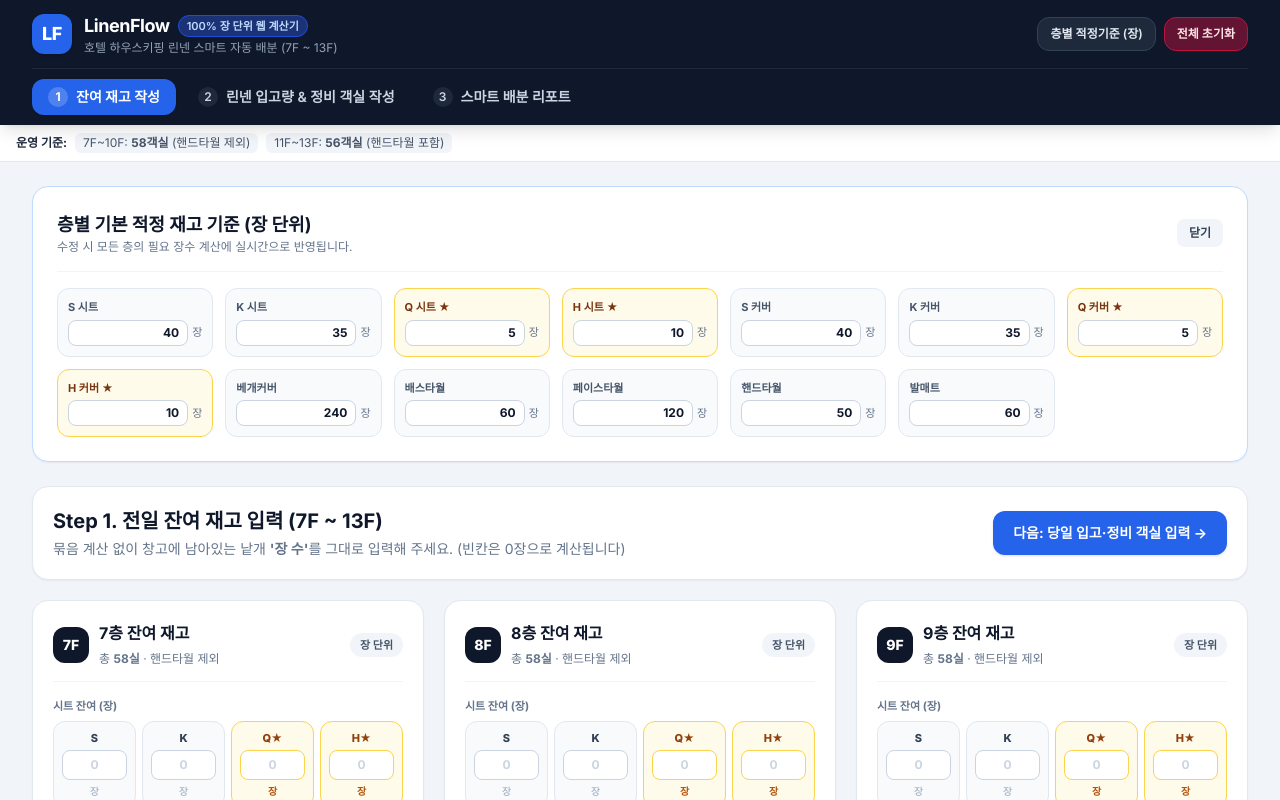
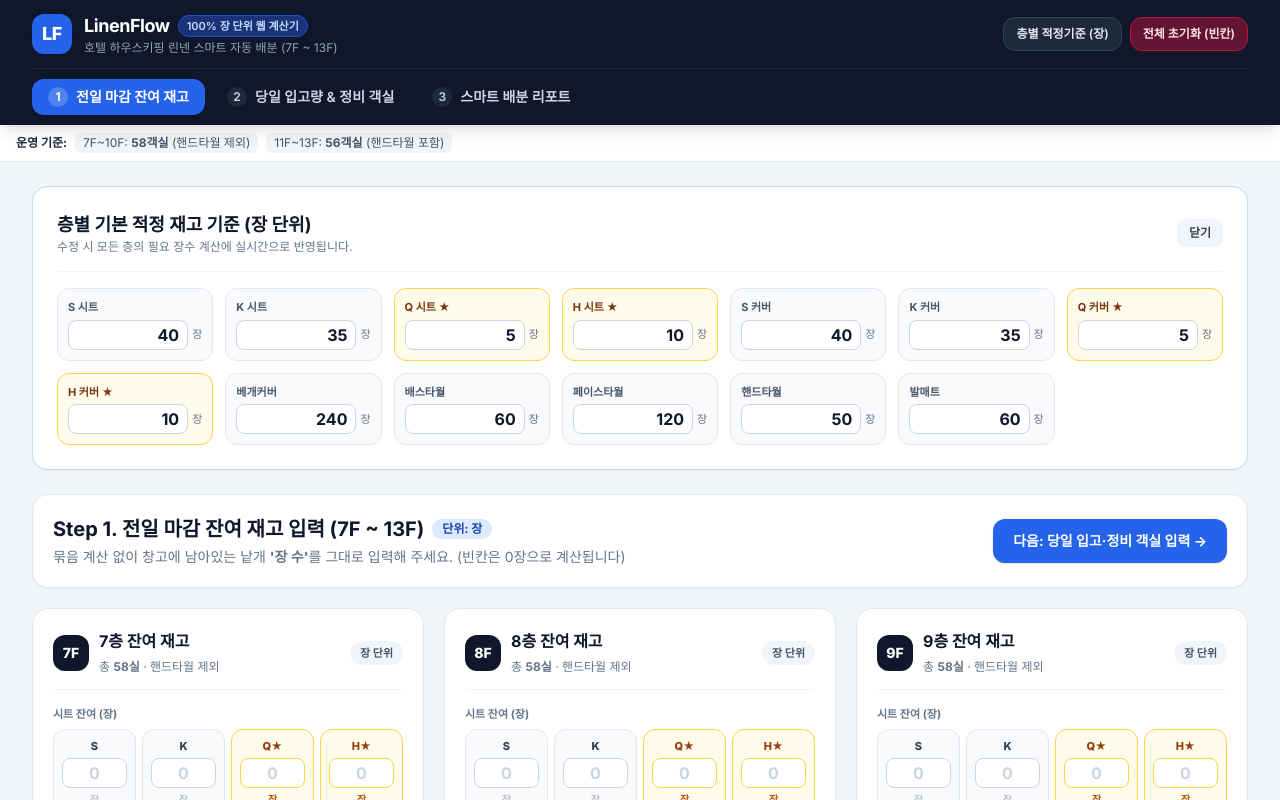
Before and after one commit to shin-Hyunwoo/LinenFlow, a plain HTML site: page index.html in a window 1280 px wide. Both pictures are taken after a click on the button "층별 적정기준 (장)". Shown: the top 800 px of the page. Drawn offline with nearby package versions, Linux system fonts and the light colour scheme.

Commit message:
Fix swipe and input auto zoom
Fix swipe and input auto zoom

```diff
--- a/index.html
+++ b/index.html
@@ -3,24 +3,34 @@
 <head>
   <meta charset="UTF-8">
   <meta name="viewport" content="width=device-width, initial-scale=1.0">
+  <meta name="theme-color" content="#0f172a">
   <title>LinenFlow - 호텔 하우스키핑 린넨 스마트 자동 배분 계산기 (장 단위 전용)</title>
   <script src="https://cdn.tailwindcss.com"></script>
   <style>
     @import url('https://fonts.googleapis.com/css2?family=Inter:wght@400;500;600;700;800&display=swap');
+    html {
+      background-color: #0f172a;
+      overscroll-behavior-y: none;
+    }
     body {
       font-family: 'Inter', -apple-system, BlinkMacSystemFont, "Segoe UI", Roboto, sans-serif;
       background-color: #f1f5f9;
       color: #0f172a;
       margin: 0;
       padding: 0;
+      overscroll-behavior-y: none;
+    }
+    /* 모바일 브라우저 입력창 포커스 시 자동 확대 방지 (16px 유지) */
+    input,
+    input[type="number"] {
+      font-size: 16px !important;
+      line-height: 1.25;
+      -moz-appearance: textfield;
     }
     input[type="number"]::-webkit-inner-spin-button,
     input[type="number"]::-webkit-outer-spin-button {
       -webkit-appearance: none;
       margin: 0;
-    }
-    input[type="number"] {
-      -moz-appearance: textfield;
     }
     .qh-highlight-badge {
       background-color: #fffbeb;
@@ -63,7 +73,7 @@
             층별 적정기준 (장)
           </button>
           <button type="button" id="btn-reset-all" class="px-3 py-2 text-xs font-semibold bg-rose-900/70 hover:bg-rose-800 text-rose-100 rounded-xl border border-rose-700 transition">
-            전체 초기화
+            전체 초기화 (빈칸)
           </button>
         </div>
       </div>
@@ -72,11 +82,11 @@
       <div class="flex space-x-1.5 border-t border-slate-800 py-2.5 overflow-x-auto">
         <button type="button" data-step="1" class="step-tab px-4 py-2 text-xs sm:text-sm font-bold rounded-xl bg-blue-600 text-white shadow flex items-center space-x-2 whitespace-nowrap transition">
           <span class="w-5 h-5 rounded-full bg-white/20 flex items-center justify-center text-xs">1</span>
-          <span>잔여 재고 작성</span>
+          <span>전일 마감 잔여 재고</span>
         </button>
         <button type="button" data-step="2" class="step-tab px-4 py-2 text-xs sm:text-sm font-semibold rounded-xl text-slate-300 hover:bg-slate-800 flex items-center space-x-2 whitespace-nowrap transition">
           <span class="w-5 h-5 rounded-full bg-slate-800 flex items-center justify-center text-xs">2</span>
-          <span>린넨 입고량 & 정비 객실 작성</span>
+          <span>당일 입고량 & 정비 객실</span>
         </button>
         <button type="button" data-step="3" class="step-tab px-4 py-2 text-xs sm:text-sm font-semibold rounded-xl text-slate-300 hover:bg-slate-800 flex items-center space-x-2 whitespace-nowrap transition">
           <span class="w-5 h-5 rounded-full bg-slate-800 flex items-center justify-center text-xs">3</span>
@@ -122,7 +132,8 @@
       <div class="bg-white rounded-2xl p-5 shadow-sm border border-slate-200 flex flex-col sm:flex-row sm:items-center justify-between gap-4">
         <div>
           <div class="flex items-center space-x-2">
-            <h1 class="text-lg sm:text-xl font-bold text-slate-900">Step 1. 전일 잔여 재고 입력 (7F ~ 13F)</h1>
+            <h1 class="text-lg sm:text-xl font-bold text-slate-900">Step 1. 전일 마감 잔여 재고 입력 (7F ~ 13F)</h1>
+            <span class="px-2.5 py-0.5 rounded-full text-xs font-bold bg-blue-100 text-blue-800">단위: 장</span>
           </div>
           <p class="text-xs sm:text-sm text-slate-500 mt-1">
             묶음 계산 없이 창고에 남아있는 낱개 <b>'장 수'</b>를 그대로 입력해 주세요. (빈칸은 0장으로 계산됩니다)
@@ -141,7 +152,7 @@
     <section id="section-step-2" class="hidden space-y-5">
       <div class="bg-white rounded-2xl p-5 shadow-sm border border-slate-200 flex flex-col sm:flex-row sm:items-center justify-between gap-4">
         <div>
-          <h1 class="text-lg sm:text-xl font-bold text-slate-900">Step 2. 린넨 입고량 및 정비 객실 수</h1>
+          <h1 class="text-lg sm:text-xl font-bold text-slate-900">Step 2. 당일 중앙 세탁 입고량(장) 및 정비 객실 수</h1>
           <p class="text-xs sm:text-sm text-slate-500 mt-1">입고 수량을 <b>'장'</b> 단위로 입력하고 각 층의 당일 정비 객실 수를 입력하세요.</p>
         </div>
         <div class="flex items-center space-x-2">
@@ -158,7 +169,7 @@
         <!-- 좌측: 당일 세탁 입고량 (장 단위) -->
         <div class="lg:col-span-6 bg-white rounded-2xl p-5 shadow-sm border border-slate-200 space-y-4">
           <div class="flex items-center justify-between border-b border-slate-100 pb-3">
-            <h2 class="font-bold text-base text-slate-900">린넨 입고량 (장 단위)</h2>
+            <h2 class="font-bold text-base text-slate-900">당일 중앙 세탁 입고량 (장 단위)</h2>
             <span class="text-xs font-semibold text-blue-600 bg-blue-50 px-2.5 py-1 rounded-full">낱개 장수 직접 입력</span>
           </div>
           <div id="step2-delivery-list" class="space-y-4"></div>
@@ -168,7 +179,7 @@
         <div class="lg:col-span-6 bg-white rounded-2xl p-5 shadow-sm border border-slate-200 flex flex-col justify-between space-y-5">
           <div>
             <div class="flex items-center justify-between border-b border-slate-100 pb-3">
-              <h2 class="font-bold text-base text-slate-900">층별 정비 객실 수</h2>
+              <h2 class="font-bold text-base text-slate-900">층별 당일 정비 객실 수</h2>
               <span class="text-xs text-slate-500">정비 객실 비율에 따른 수요 산출</span>
             </div>
             <div class="mt-4 overflow-x-auto border border-slate-200 rounded-xl">
@@ -382,9 +393,9 @@
               ${item.name} ${item.isQH ? '★' : ''}
             </label>
             <div class="flex items-center space-x-1">
-              <input type="number" min="0" value="${state.targetStock[item.key]}" data-target-key="${item.key}"
-                class="target-cfg-input w-full bg-white border border-slate-300 rounded-lg px-2 py-1 text-xs font-bold text-right text-slate-900">
-              <span class="text-[11px] text-slate-500">장</span>
+              <input type="number" inputmode="numeric" min="0" value="${state.targetStock[item.key]}" data-target-key="${item.key}"
+                class="target-cfg-input w-full bg-white border border-slate-300 rounded-lg px-2 py-1 text-base font-bold text-right text-slate-900">
+              <span class="text-[11px] text-slate-500 shrink-0">장</span>
             </div>
           </div>
         `).join('');
@@ -410,14 +421,14 @@
                     const displayVal = rawVal !== null && rawVal !== '' ? rawVal : '';
                     const sizeCode = item.key.split('-')[1];
                     return `
-                      <div class="p-2 rounded-xl border ${item.isQH ? 'qh-highlight-badge' : 'bg-slate-50 border-slate-200'}">
+                      <div class="p-1.5 sm:p-2 rounded-xl border ${item.isQH ? 'qh-highlight-badge' : 'bg-slate-50 border-slate-200'}">
                         <span class="block text-center text-[11px] font-extrabold ${item.isQH ? 'text-amber-800' : 'text-slate-700'} mb-1">
                           ${sizeCode}${item.isQH ? '★' : ''}
                         </span>
                         <div class="relative">
-                          <input type="number" min="0" placeholder="0" value="${displayVal}"
+                          <input type="number" inputmode="numeric" min="0" placeholder="0" value="${displayVal}"
                             data-floor="${f}" data-key="${item.key}"
-                            class="prev-stock-input w-full text-center font-bold text-xs bg-white border ${item.isQH ? 'border-amber-300 text-amber-950' : 'border-slate-300 text-slate-900'} rounded-lg py-1.5 placeholder:text-slate-300 focus:outline-none focus:ring-2 focus:ring-blue-500">
+                            class="prev-stock-input w-full text-center font-bold text-base bg-white border ${item.isQH ? 'border-amber-300 text-amber-950' : 'border-slate-300 text-slate-900'} rounded-lg py-1 px-0.5 placeholder:text-slate-300 focus:outline-none focus:ring-2 focus:ring-blue-500">
                         </div>
                         <span class="block text-center mt-1 text-[10px] ${item.isQH ? 'text-amber-700 font-semibold' : 'text-slate-400'}">장</span>
                       </div>
@@ -455,12 +466,12 @@
                     const rawVal = floorObj.prevStock[item.key];
                     const displayVal = rawVal !== null && rawVal !== '' ? rawVal : '';
                     return `
-                      <div class="flex items-center justify-between bg-slate-50 border border-slate-200 rounded-xl px-2.5 py-1.5">
-                        <span class="text-xs font-semibold text-slate-700">${item.name}</span>
-                        <div class="flex items-center space-x-1">
-                          <input type="number" min="0" placeholder="0" value="${displayVal}"
+                      <div class="flex items-center justify-between bg-slate-50 border border-slate-200 rounded-xl px-2 py-1.5 gap-1">
+                        <span class="text-xs font-semibold text-slate-700 truncate">${item.name}</span>
+                        <div class="flex items-center space-x-1 shrink-0">
+                          <input type="number" inputmode="numeric" min="0" placeholder="0" value="${displayVal}"
                             data-floor="${f}" data-key="${item.key}"
-                            class="prev-stock-input w-14 text-right font-bold text-xs bg-white border border-slate-300 rounded-lg px-2 py-1 text-slate-900 placeholder:text-slate-300 focus:outline-none focus:ring-2 focus:ring-blue-500">
+                            class="prev-stock-input w-14 text-right font-bold text-base bg-white border border-slate-300 rounded-lg px-1.5 py-1 text-slate-900 placeholder:text-slate-300 focus:outline-none focus:ring-2 focus:ring-blue-500">
                           <span class="text-[11px] text-slate-400">장</span>
                         </div>
                       </div>
@@ -497,9 +508,9 @@
                         ${item.needHandTowel ? '<span class="text-[10px] text-blue-600 font-semibold">11~13F 전용</span>' : ''}
                       </div>
                       <div class="flex items-center space-x-1.5">
-                        <input type="number" min="0" placeholder="0" value="${displayVal}" data-delivery-key="${item.key}"
-                          class="incoming-piece-input w-full text-right font-extrabold text-sm bg-slate-50 border border-slate-300 rounded-lg px-2.5 py-1 text-slate-900 placeholder:text-slate-300 focus:outline-none focus:ring-2 focus:ring-blue-500">
-                        <span class="text-xs font-semibold text-slate-500">장</span>
+                        <input type="number" inputmode="numeric" min="0" placeholder="0" value="${displayVal}" data-delivery-key="${item.key}"
+                          class="incoming-piece-input w-full text-right font-extrabold text-base bg-slate-50 border border-slate-300 rounded-lg px-2 py-1 text-slate-900 placeholder:text-slate-300 focus:outline-none focus:ring-2 focus:ring-blue-500">
+                        <span class="text-xs font-semibold text-slate-500 shrink-0">장</span>
                       </div>
                     </div>
                   `;
@@ -523,9 +534,9 @@
                 </td>
                 <td class="p-3">
                   <div class="flex items-center space-x-1.5">
-                    <input type="number" min="0" max="${cfg.rooms}" placeholder="0" value="${cleanVal}"
+                    <input type="number" inputmode="numeric" min="0" max="${cfg.rooms}" placeholder="0" value="${cleanVal}"
                       data-floor="${f}"
-                      class="workload-room-input w-24 text-center font-bold text-sm border border-slate-300 rounded-lg py-1 placeholder:text-slate-300 focus:outline-none focus:ring-2 focus:ring-blue-500">
+                      class="workload-room-input w-24 text-center font-bold text-base border border-slate-300 rounded-lg py-1 placeholder:text-slate-300 focus:outline-none focus:ring-2 focus:ring-blue-500">
                     <span class="text-xs text-slate-500">실</span>
                   </div>
                 </td>
@@ -642,10 +653,10 @@
 
         const statusBadge = document.getElementById('kpi-supply-status');
         if (hasAnyShortage) {
-          statusBadge.textContent = '린넨 차등 배분됨';
+          statusBadge.textContent = '입고 부족 품목 비례 차등 배분됨';
           statusBadge.className = 'px-2.5 py-1 rounded-lg text-xs font-bold bg-amber-100 text-amber-800';
         } else {
-          statusBadge.textContent = '린넨 적정 수량 공급';
+          statusBadge.textContent = '전 품목 적정 수량 공급';
           statusBadge.className = 'px-2.5 py-1 rounded-lg text-xs font-bold bg-emerald-100 text-emerald-800';
         }
 
```
